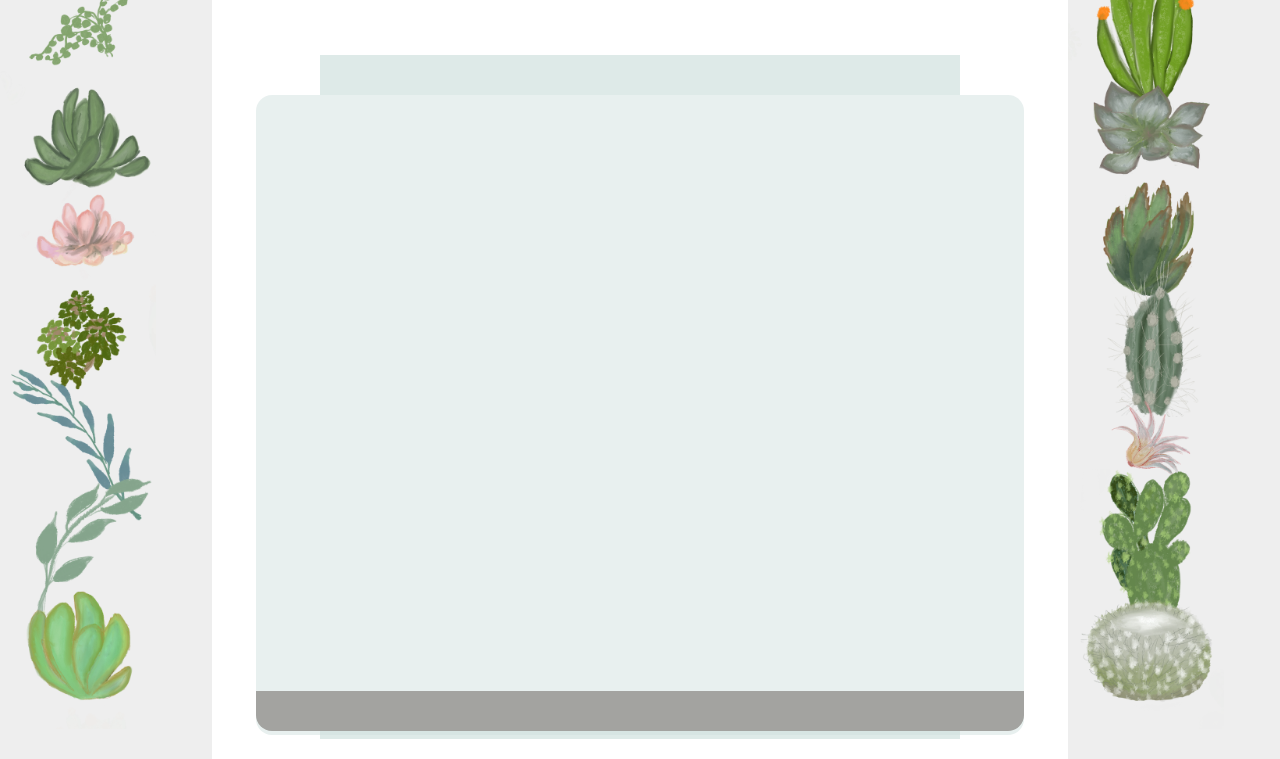
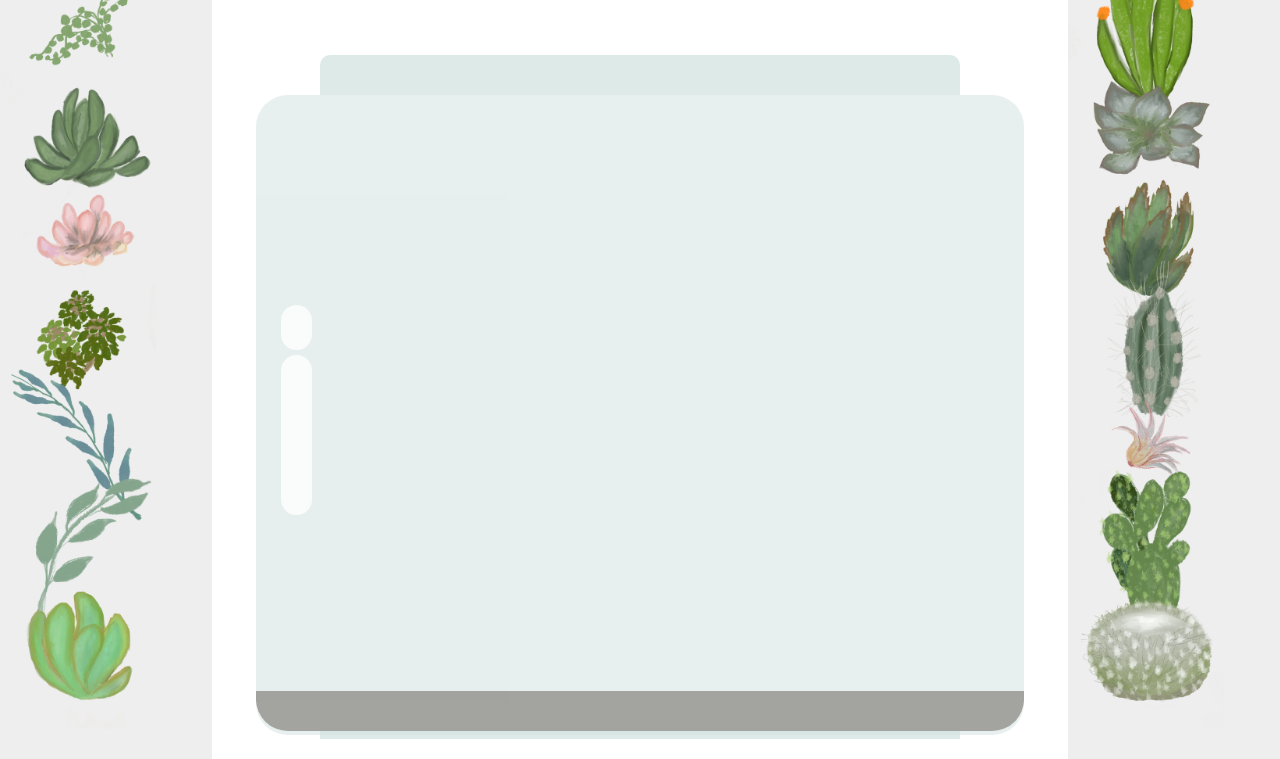
Before and after one commit to SoarinSkySagar/Terrarium-Game, a plain HTML site: page index.html in a window 1280 px wide. Shown: the part 61-820 px from the top of the page. Drawn offline with Linux system fonts and the light colour scheme.

Commit message:
css update v2

```diff
--- a/style.css
+++ b/style.css
@@ -40,7 +40,7 @@ body {
 	height: 80%;
 	width: 60%;
 	background: #d1e1df;
-	border-radius: 1rem;
+	border-radius: 2rem;
 	position: absolute;
 	bottom: 0.5%;
 	left: 20%;
@@ -57,6 +57,7 @@ body {
 	left: 25%;
 	opacity: 0.7;
 	z-index: 1;
+	border-radius: 10px 10px 0 0;
 }
 
 .jar-bottom {
@@ -74,9 +75,29 @@ body {
 	height: 5%;
 	background: #3a241d;
 	position: absolute;
-	border-radius: 0 0 1rem 1rem;
+	border-radius: 0 0 2rem 2rem;
 	bottom: 1%;
 	left: 20%;
 	opacity: 0.7;
 	z-index: -1;
 }
+.jar-glossy-long {
+	background-color: #ffffff;
+	width: 4%;
+	height: 25%;
+	position:absolute;
+	left: 25px;
+	top: 260px;
+	border-radius: 2rem;
+	opacity: 0.8;
+}
+.jar-glossy-short {
+	background-color: #ffffff;
+	width: 4%;
+	height: 7%;
+	position:absolute;
+	left: 25px;
+	top: 210px;
+	border-radius: 2rem;
+	opacity: 0.8;
+}
```
